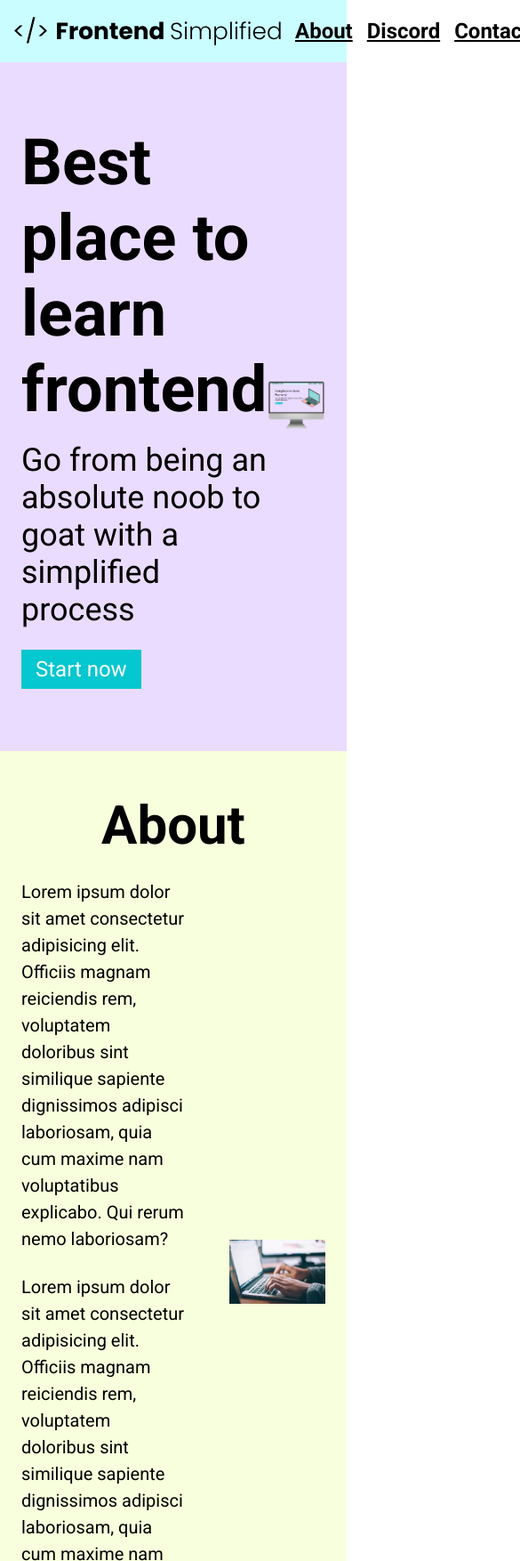
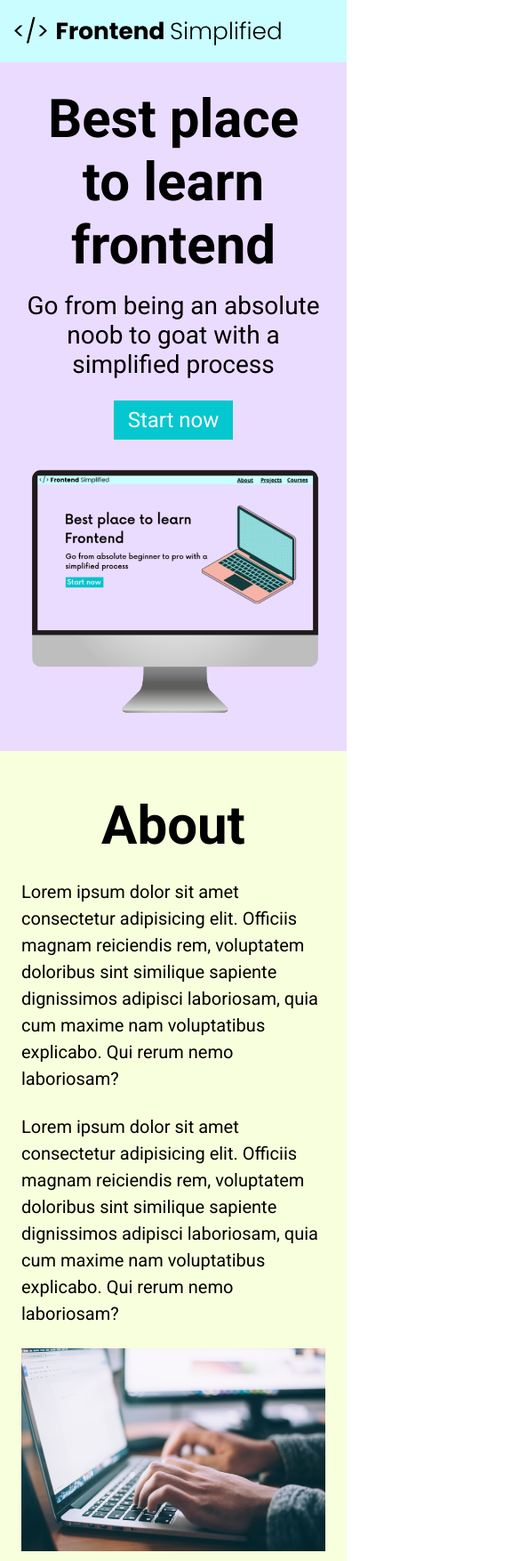
Before and after one commit to Towkirx/FE-Ad, a plain HTML site: page index.html in a window 390 px wide. Shown: the top 1754 px of the page at 89% size, 585 px wide, since content can reach past the window. Drawn offline with Linux system fonts and the light colour scheme.

Commit message:
fixed up 4 like mobiles n tablets to make it responsive

```diff
--- a/index.html
+++ b/index.html
@@ -18,11 +18,11 @@
       </nav>
       <header>
         <div class="row">
-        <div>
+        <div class="home__description">
           <h1>Best place to learn frontend</h1>
           <p class="subheader">Go from being an absolute noob to goat with a simplified process
           </p>
-          <button>Start now</button>
+          <button class="home__description--button">Start now</button>
         </div>
         <figure>
           <img src="./Assets/laptop.png" alt="Home page image" />
--- a/style.css
+++ b/style.css
@@ -152,6 +152,7 @@
    display: flex;
    flex-direction: column;
    margin: 0 auto;
+   padding: 0 24px;
 }
 
 input, textarea {
@@ -185,3 +186,69 @@
 .footer__link {
    padding: 0 16px;
 }
+
+/* SMALL PHONES, TABLETS, LARGE SMARTPHONES */
+@media (max-width: 728px) {
+.row {
+   flex-direction: column;
+}
+
+.home__description {
+   margin-bottom: 24px;
+   display: flex;
+   flex-direction: column;
+   align-items: center;
+}
+
+.home__description--button {
+   max-width: 240px;
+
+}
+
+h1 {
+   text-align: center;
+   font-size: 60px;
+}
+
+.subheader {
+   text-align: center;
+   font-size: 28px;
+}
+
+ul {
+   display: none;
+}
+
+.section__description {
+   flex-direction: column;
+}
+
+.section__description--wrapper {
+   width: 100%;
+}
+
+.about__img--wrapper {
+   width: 100%;
+}
+
+#discord .section__description {
+   flex-direction: column-reverse;
+}
+
+footer {
+   padding: 40px 24px;
+}
+
+.footer__logo {
+   max-width: 360px;
+}
+
+.footer__link {
+   padding: 0 4px;
+   font-size: 18px;
+}
+
+.footer__links {
+   margin-bottom: 24px;
+}
+}
```
